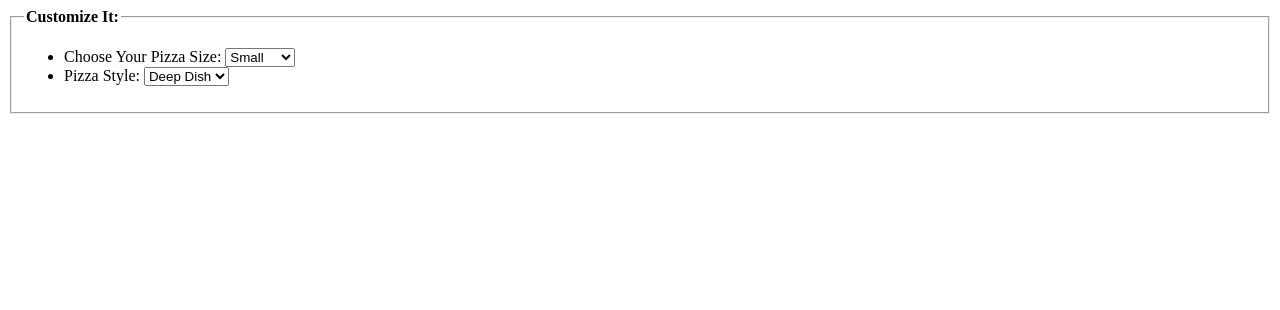
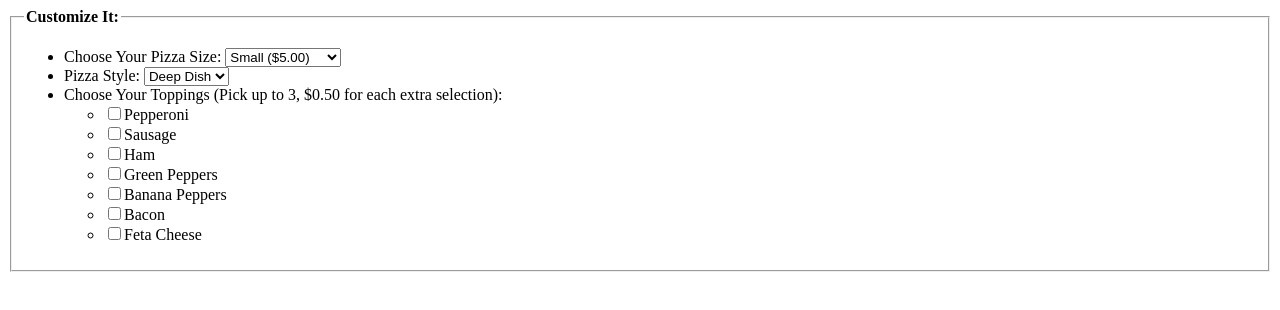
Before and after one commit to travis113p/pechotat_project_1, a plain HTML site: page addItem.html in a window 1280 px wide. Drawn offline with Linux system fonts and the light colour scheme.

Commit message:
topping checkboxes

```diff
--- a/addItem.html
+++ b/addItem.html
@@ -20,9 +20,9 @@ VFW Project 1; 1304
 						<li> <!--dropdown-->
 							<label for="size">Choose Your Pizza Size:</label>
 							<select id="size">
-								<option value="Small">Small</option>
-								<option value="Medium">Medium</option>
-								<option value="Large">Large</option>
+								<option value="Small">Small ($5.00)</option>
+								<option value="Medium">Medium ($7.50)</option>
+								<option value="Large">Large ($10.00)</option>
 							</select>
 						</li>
 						<li> <!--style dropdown-->
@@ -33,6 +33,18 @@ VFW Project 1; 1304
 								<option value="Thin Crust">Thin Crust</option>
 							</select>
 						</li>
+						<!--choose your topping checkboxes-->
+						<li>Choose Your Toppings (Pick up to 3, $0.50 for each extra selection):
+							<ul>
+								<li><input type="checkbox" value="Pepperoni" id="pepperoni" /><label for="pepperoni">Pepperoni</label></li>
+								<li><input type="checkbox" value="Sausage" id="sausage" /><label for="sausage">Sausage</label></li>
+								<li><input type="checkbox" value="Ham" id="ham" /><label for="ham">Ham</label></li>
+								<li><input type="checkbox" value="Green Peppers" id="green peppers" /><label for="green peppers">Green Peppers</label></li>
+								<li><input type="checkbox" value="Banana Peppers" id="banana peppers" /><label for="banana peppers">Banana Peppers</label></li>
+								<li><input type="checkbox" value="Bacon" id="bacon" /><label for="bacon">Bacon</label></li>
+								<li><input type="checkbox" value="Feta Cheese" id="feta cheese" /><label for="feta cheese">Feta Cheese</label></li>
+							</ul>
+						</li>
 					</ul>
 				</fieldset>
 			</form>
```
